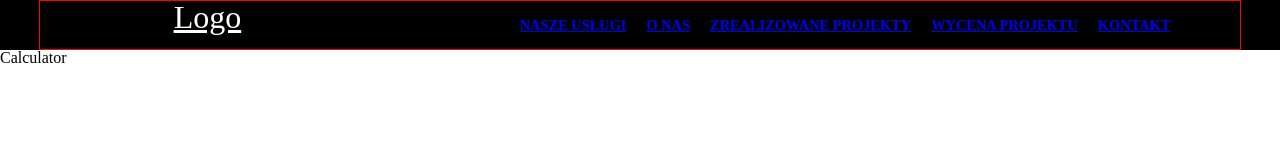
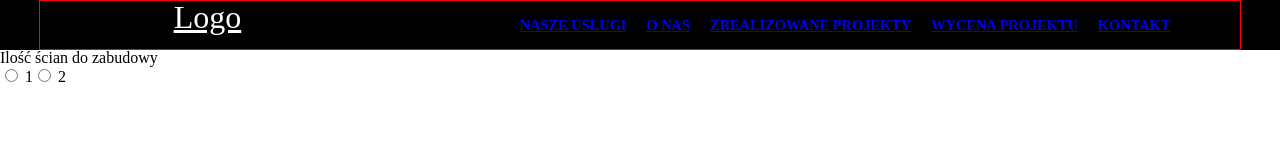
Before and after one commit to kostyrko/flacky-meble, a React (Create React App) app: page /kalkulator in a window 1280 px wide. Shown: the top 160 px of the page. Built offline with nearby package versions, Linux system fonts and the light colour scheme.

Commit message:
Add Wall component

```diff
--- a/src/components/Calculator.js
+++ b/src/components/Calculator.js
@@ -1,11 +1,37 @@
-import React from 'react';
+import React, { useState } from "react";
+
+import {Wall} from './Calculator/Wall.js'
 
 const Calculator = () => {
+  // number of walls
+  const [wallNum, setWallNum] = useState(0);
+
+  // set walls
+  const walls = []
+  for (let i=1; i<=wallNum; i++) {
+    walls.push(<Wall num={i}/>)
+  }
+
+  const handleWallNumChange = e => {
+    setWallNum(parseInt(e.target.value));
+  }
+
+  // ! console.logs
+
+  console.log(wallNum);
+
   return (
-    <div>
-      Calculator
-    </div>
+    <>
+      <form>
+        <label htmlFor="wallNum">Ilość ścian do zabudowy</label>
+        <div onChange={e=>handleWallNumChange(e)}>
+          <input type="radio" value={1} name="wallNum"/> 1
+          <input type="radio" value={2} name="wallNum"/> 2
+        </div>
+          {walls}
+      </form>
+    </>
   );
-}
+};
 
 export default Calculator;
--- /dev/null
+++ b/src/components/Calculator/Wall.js
@@ -0,0 +1,27 @@
+import React, {useState} from 'react';
+
+export const Wall = ({num}) => {
+  const [dimensions, setDimensions] = useState({
+    width: 100,
+    height: 100
+  })
+
+  const wallStyle = {
+    backgroundColor: 'gray',
+    ...dimensions
+  }
+  // TODO walidacja -> ściana nie może być mniejsza niż 50
+  return (
+    <div className="wall-container">
+      <h1>Ściana nr {num}</h1>
+      <p>proszę wpisać wymiary (w cm)</p>
+      // TODO zmiana wymiarów ściany
+      <form action="">
+        <input type="text"/>
+        <input type="text"/>
+      </form>
+      <div className="wall" style={wallStyle}>
+      </div>
+    </div>
+  );
+}
```
